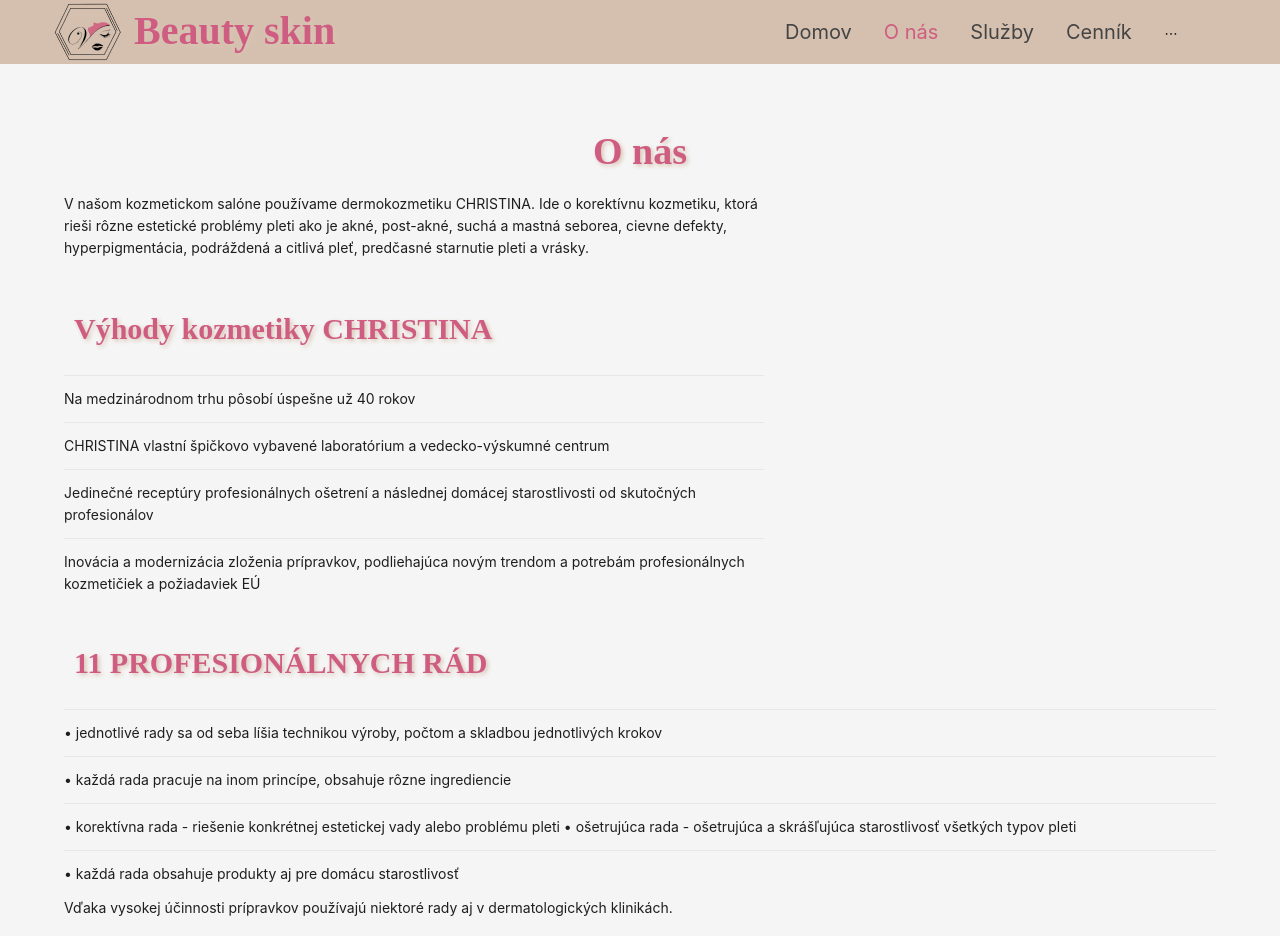
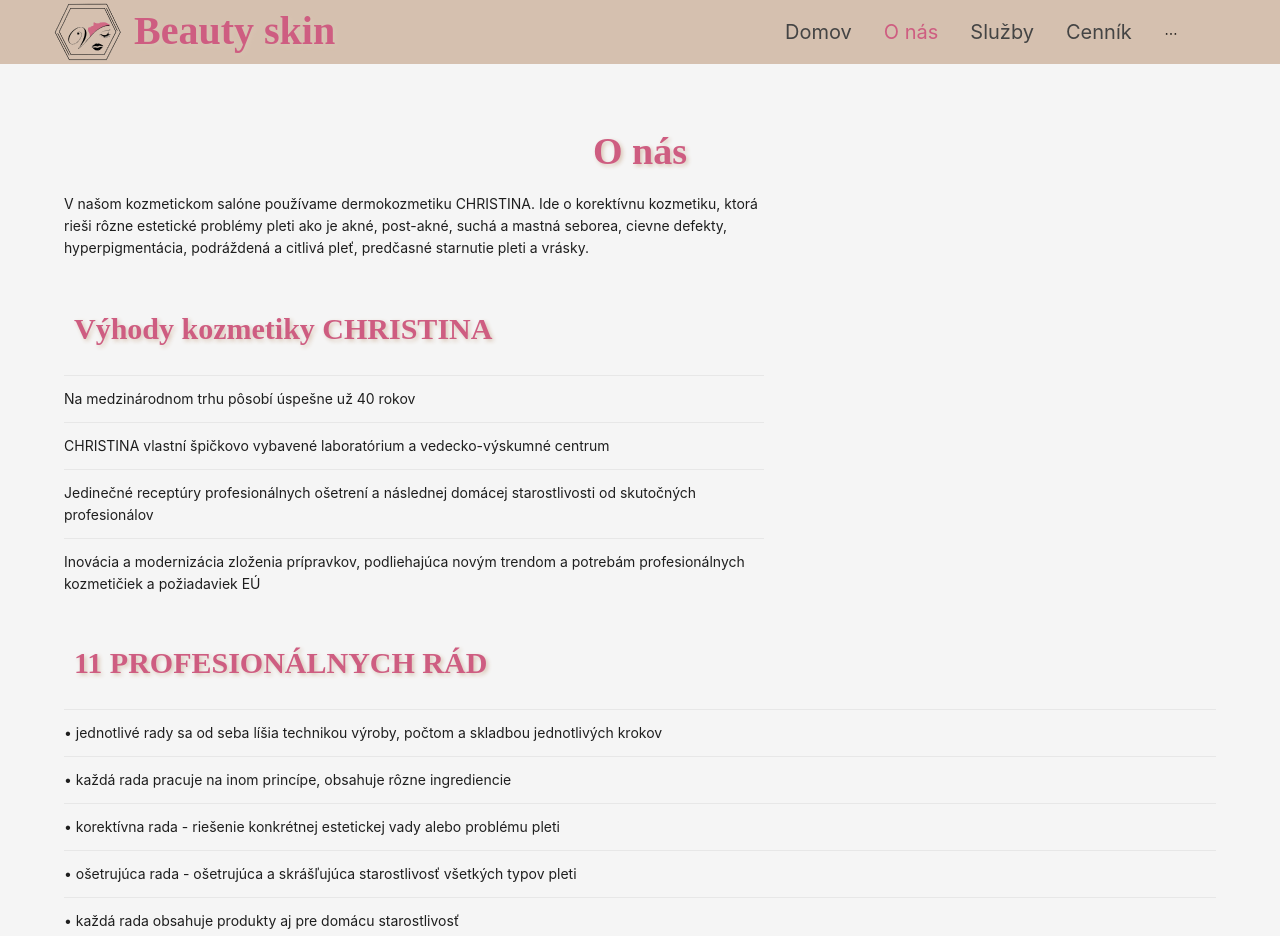
Before and after one commit to MajoLkc/beauty-skin-web, a React (Create React App) app: page /o-nas in a window 1280 px wide. Shown: the top 936 px of the page. Built offline with nearby package versions, Linux system fonts and the light colour scheme.

Commit message:
AboutUs text fix

```diff
--- a/src/pages/AboutUs/index.tsx
+++ b/src/pages/AboutUs/index.tsx
@@ -20,9 +20,10 @@ const adventages = [
 
 const lines = [
   "• jednotlivé rady sa od seba líšia technikou výroby, počtom a skladbou jednotlivých krokov",
-  "• každá rada pracuje na inom princípe, obsahuje rôzne ingrediencie ",
-  "• korektívna rada - riešenie konkrétnej estetickej vady alebo problému pleti • ošetrujúca rada - ošetrujúca a skrášľujúca starostlivosť všetkých typov pleti ",
-  "• každá rada obsahuje produkty aj pre domácu starostlivosť ",
+  "• každá rada pracuje na inom princípe, obsahuje rôzne ingrediencie",
+  "• korektívna rada - riešenie konkrétnej estetickej vady alebo problému pleti",
+  "• ošetrujúca rada - ošetrujúca a skrášľujúca starostlivosť všetkých typov pleti",
+  "• každá rada obsahuje produkty aj pre domácu starostlivosť",
 ]
 
 const Wrapper = styled.div`
```
